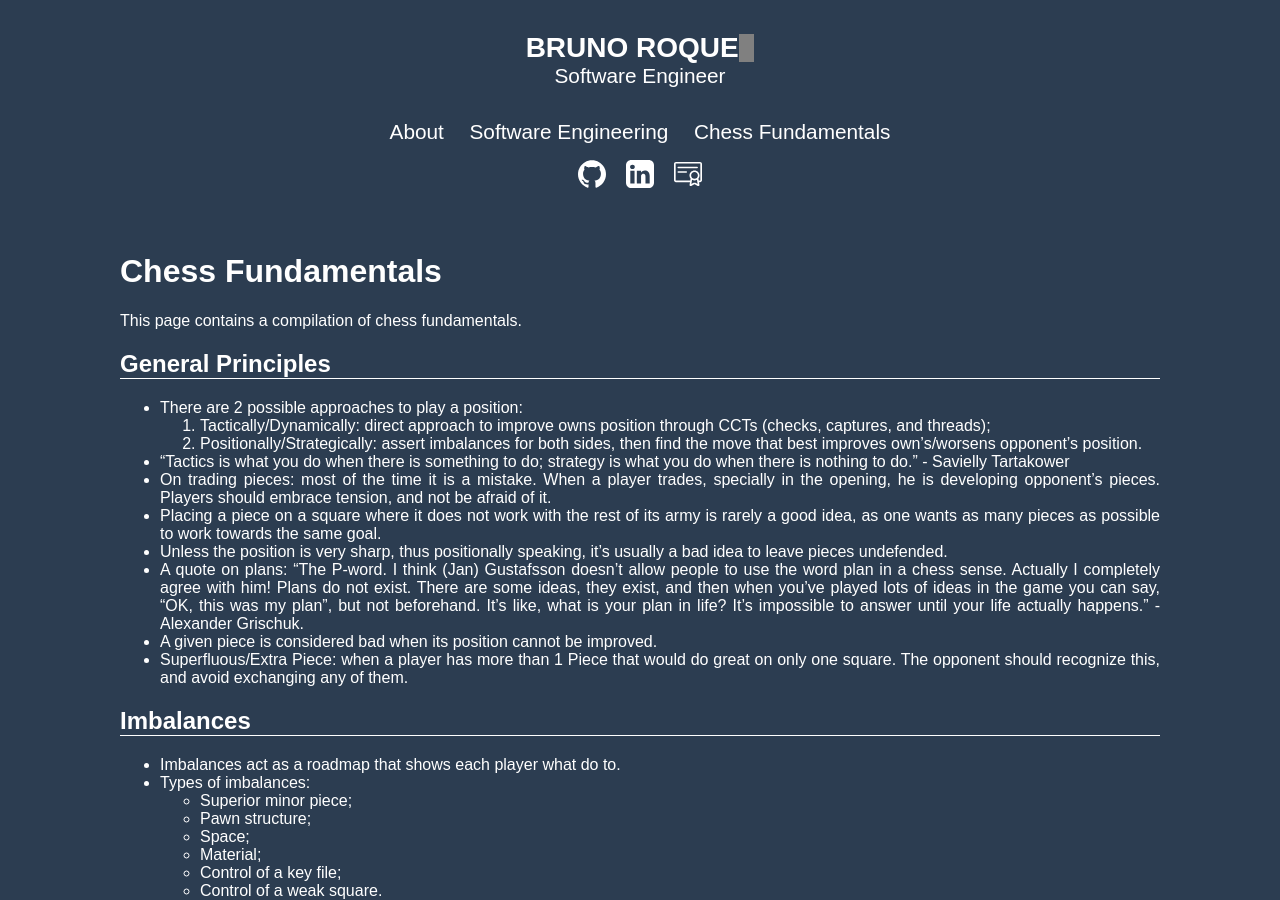
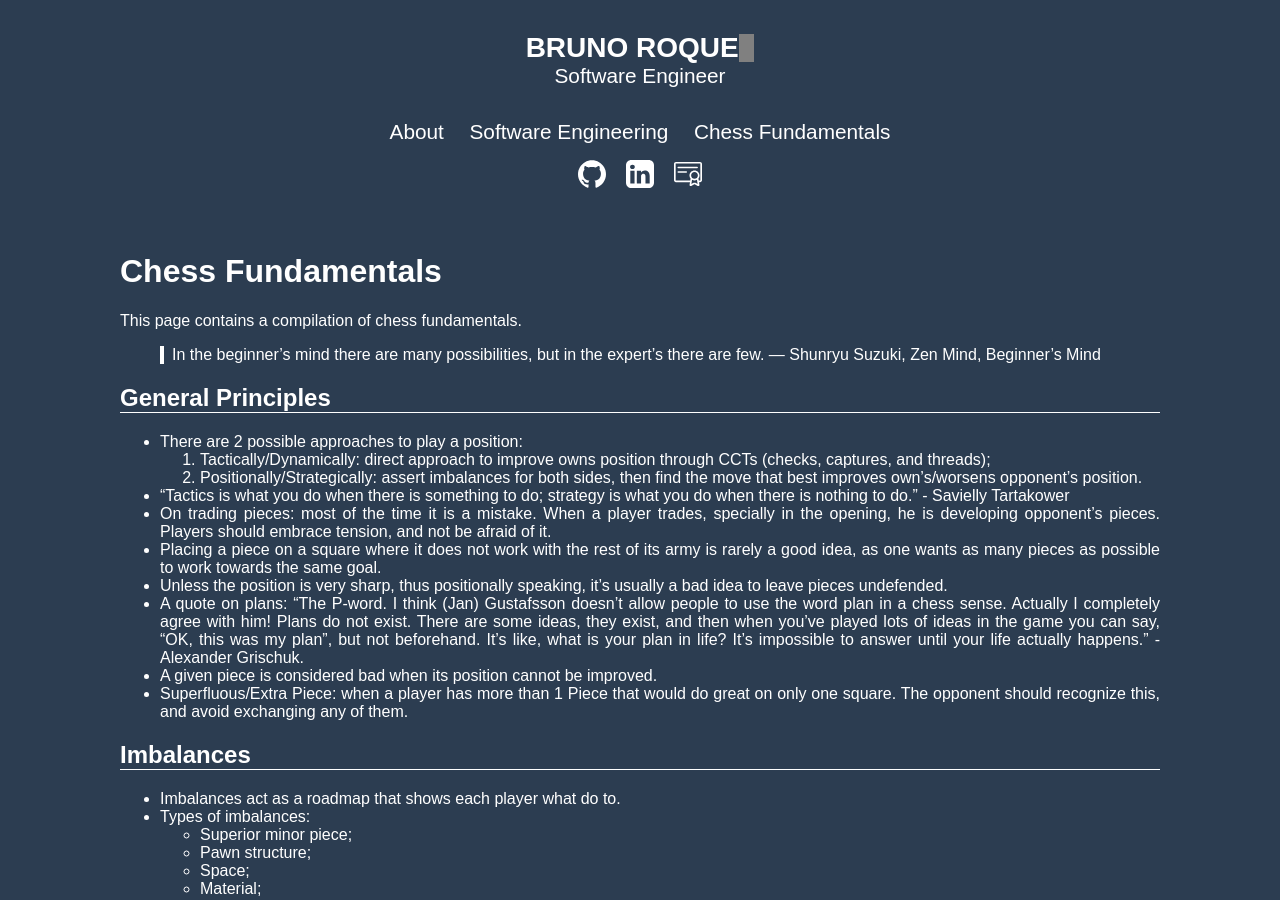
Before and after one commit to brunoroque06/brunoroque06.github.io, a Jekyll site: the page built from _pages/chess-fundamentals.md, in a window 1280 px wide and 900 px high. Built offline with Jekyll 4.4.1, drawn with Linux system fonts in a browser that asks for light colours; our own code applies the rules of GitHub Pages for plain Markdown files.

Commit message:
Add quote to chess-fundamentals

```diff
--- a/_pages/chess-fundamentals.md
+++ b/_pages/chess-fundamentals.md
@@ -6,6 +6,8 @@ permalink: chess-fundamentals
 # Chess Fundamentals
 
 This page contains a compilation of chess fundamentals.
+
+> In the beginner's mind there are many possibilities, but in the expert's there are few. ― Shunryu Suzuki, Zen Mind, Beginner's Mind
 
 ## General Principles
 
```
